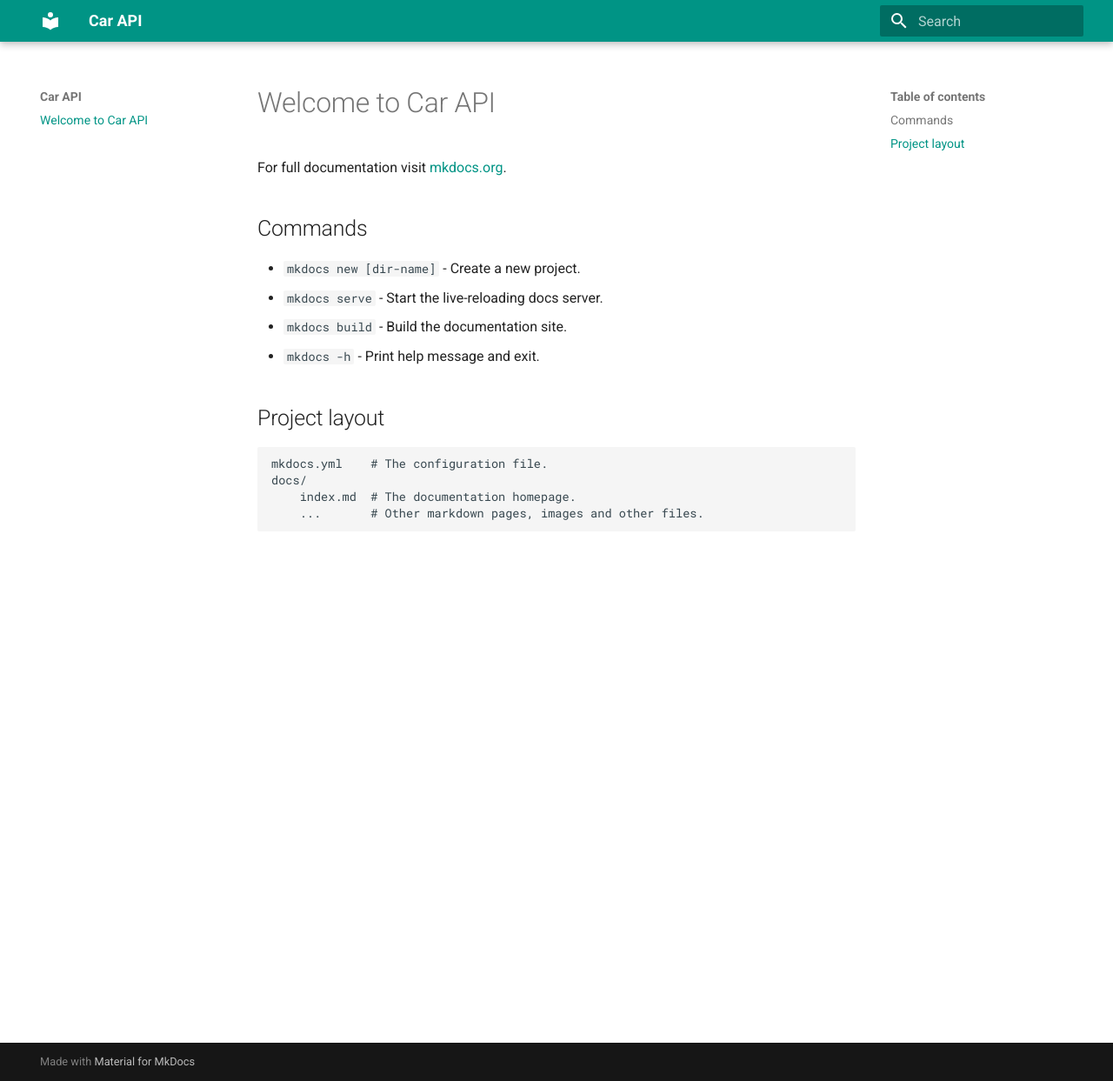
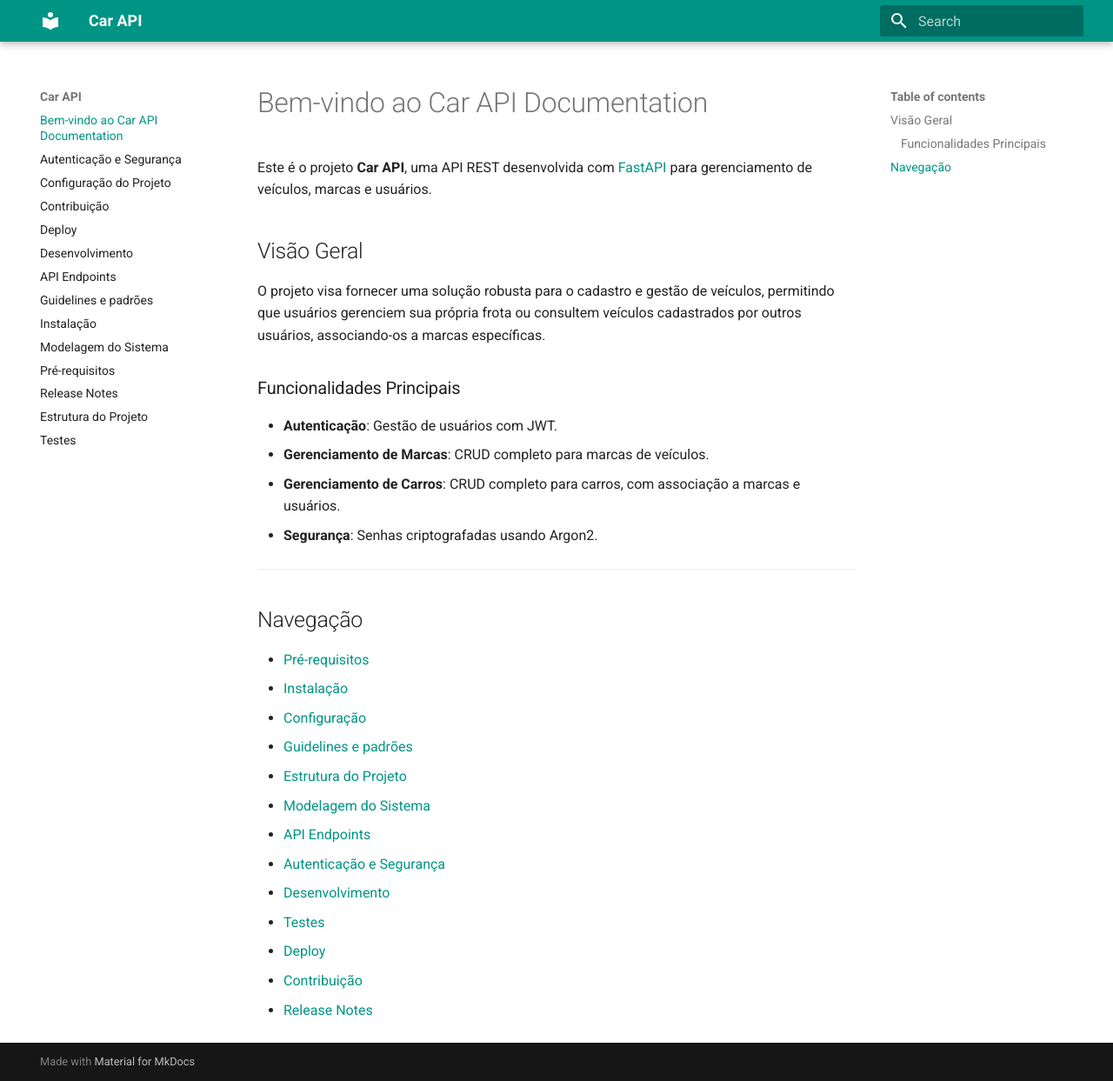
Before and after one commit to lipeeso/back-end-car, an MkDocs documentation site: the page built from docs/index.md, in a window 1280 px wide and 1243 px high. Shown: the whole window at 87% size. Built offline with MkDocs 1.6.1 and Material for MkDocs 9.7.7, drawn with Linux system fonts in a browser that asks for light colours.

Commit message:
Add comprehensive documentation for Car API, including installation, configuration, authentication, and project structure; create new markdown files for various topics and enhance existing documentation.

````diff
--- a/docs/index.md
+++ b/docs/index.md
@@ -1,17 +1,31 @@
-# Welcome to Car API
+# Bem-vindo ao Car API Documentation
 
-For full documentation visit [mkdocs.org](https://www.mkdocs.org).
+Este é o projeto **Car API**, uma API REST desenvolvida com [FastAPI](https://fastapi.tiangolo.com/) para gerenciamento de veículos, marcas e usuários.
 
-## Commands
+## Visão Geral
 
-* `mkdocs new [dir-name]` - Create a new project.
-* `mkdocs serve` - Start the live-reloading docs server.
-* `mkdocs build` - Build the documentation site.
-* `mkdocs -h` - Print help message and exit.
+O projeto visa fornecer uma solução robusta para o cadastro e gestão de veículos, permitindo que usuários gerenciem sua própria frota ou consultem veículos cadastrados por outros usuários, associando-os a marcas específicas.
 
-## Project layout
+### Funcionalidades Principais
 
-    mkdocs.yml    # The configuration file.
-    docs/
-        index.md  # The documentation homepage.
-        ...       # Other markdown pages, images and other files.
+*   **Autenticação**: Gestão de usuários com JWT.
+*   **Gerenciamento de Marcas**: CRUD completo para marcas de veículos.
+*   **Gerenciamento de Carros**: CRUD completo para carros, com associação a marcas e usuários.
+*   **Segurança**: Senhas criptografadas usando Argon2.
+
+---
+## Navegação
+
+*   [Pré-requisitos](prerequisites.md)
+*   [Instalação](installation.md)
+*   [Configuração](configuration.md)
+*   [Guidelines e padrões](guidelines.md)
+*   [Estrutura do Projeto](structure.md)
+*   [Modelagem do Sistema](modeling.md)
+*   [API Endpoints](endpoints.md)
+*   [Autenticação e Segurança](authentication.md)
+*   [Desenvolvimento](development.md)
+*   [Testes](testing.md)
+*   [Deploy](deployment.md)
+*   [Contribuição](contribution.md)
+*   [Release Notes](release_notes.md)
--- /dev/null
+++ b/docs/structure.md
@@ -0,0 +1,17 @@
+# Estrutura do Projeto
+
+Abaixo está uma visão geral da estrutura de pastas e arquivos do projeto:
+
+```text
+/
+├── car_api/
+│   ├── core/      # Configurações do banco, segurança e app
+│   ├── models/    # Definição dos modelos ORM (SQLAlchemy)
+│   ├── routers/   # Definição dos endpoints da API
+│   ├── schemas/   # Definição dos esquemas (Pydantic)
+│   └── app.py     # Ponto de entrada da aplicação
+├── migrations/    # Migrações do banco de dados (Alembic)
+├── tests/         # Testes automatizados
+├── pyproject.toml # Gerenciador de dependências e ferramentas (Poetry)
+└── mkdocs.yml     # Configuração da documentação
+```
````
Also changed, not shown: docs/authentication.md (added, +5 -0 lines), docs/configuration.md (added, +7 -0 lines), docs/contribution.md (added, +9 -0 lines), docs/deployment.md (added, +3 -0 lines), docs/development.md (added, +6 -0 lines), docs/endpoints.md (added, +9 -0 lines), docs/guidelines.md (added, +6 -0 lines), docs/installation.md (added, +15 -0 lines), docs/modeling.md (added, +70 -0 lines), docs/prerequisites.md (added, +7 -0 lines), docs/release_notes.md (added, +7 -0 lines), docs/testing.md (added, +6 -0 lines).
